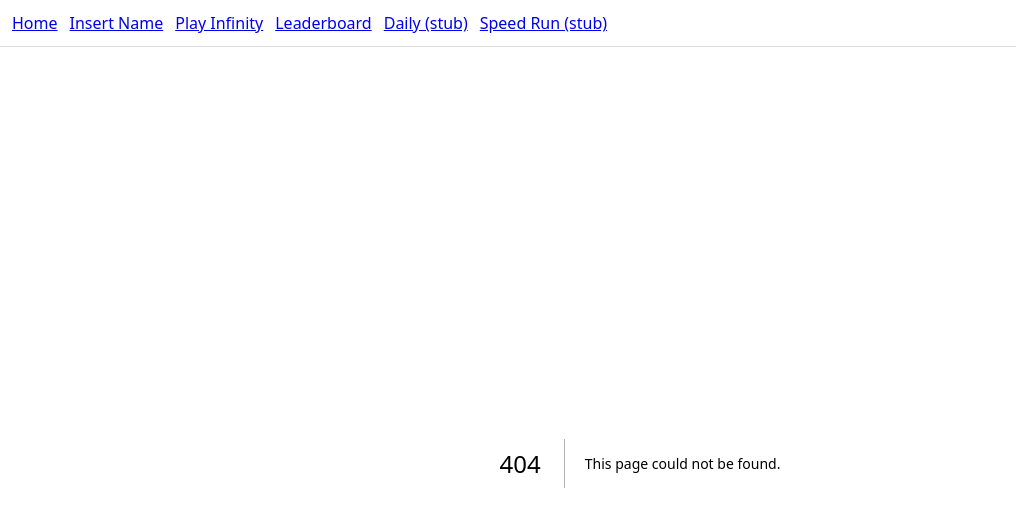
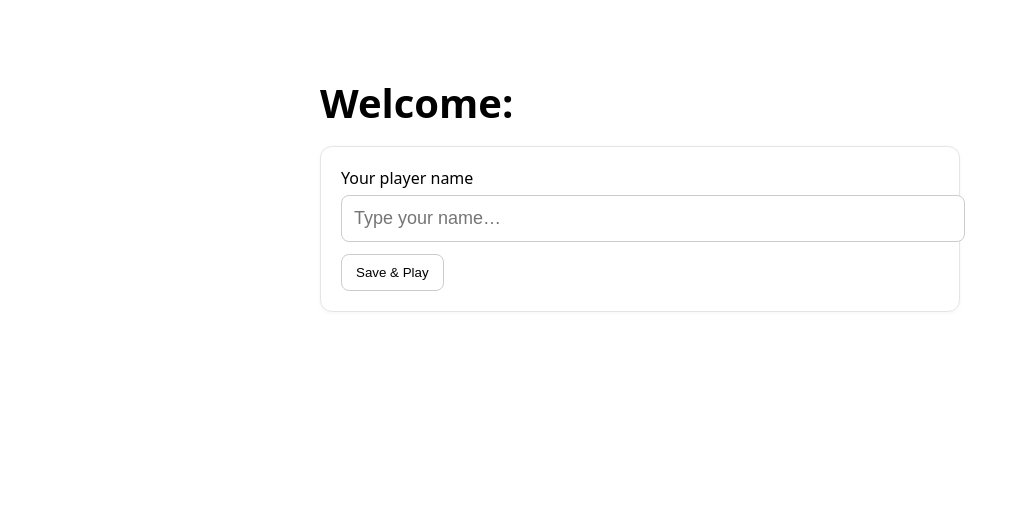
Before and after one commit to Eryck-Mano-Arkadium/gameJam, a Next.js app: page /welcome in a window 1280 px wide. Before the commit this address had no page. Shown: the top 526 px of the page, without its empty margins (0-1016 px from the left). Built offline with nearby package versions, Linux system fonts and the light colour scheme.

Commit message:
update flow

```diff
--- a/src/app/globals.css
+++ b/src/app/globals.css
@@ -1,12 +1,12 @@
-/* Minimal hooks; visual design intentionally simple */
-.nav-link { text-decoration: none; color: #0366d6; }
-.nav-link:hover { text-decoration: underline; }
-.container { max-width: 800px; margin: 0 auto; }
+html, body { margin: 0; font-family: system-ui, -apple-system, Segoe UI, Roboto, sans-serif; }
+.container { max-width: 1100px; margin: 0 auto; }
+.btn {
+  display: inline-block; padding: 10px 14px; border-radius: 8px;
+  border: 1px solid #ccc; background: #fff; cursor: pointer;
+  text-decoration: none; color: inherit;
+}
+.card {
+  padding: 16px; border: 1px solid #e5e5e5; border-radius: 12px;
+  box-shadow: 0 1px 4px rgba(0,0,0,0.04); background: #fff;
+}
 .row { display: flex; gap: 16px; flex-wrap: wrap; }
-.card { border: 1px solid #e5e7eb; border-radius: 8px; padding: 16px; }
-.btn { border: 1px solid #bbb; padding: 8px 12px; border-radius: 6px; background: #fafafa; }
-.btn:focus { outline: 3px solid #9ecbff; outline-offset: 2px; }
-.selected { border-color: #0366d6; }
-.table { width: 100%; border-collapse: collapse; }
-.table th, .table td { border-bottom: 1px solid #eee; padding: 8px; text-align: left; }
-.visually-hidden { position: absolute; left: -9999px; }
--- a/src/app/layout.tsx
+++ b/src/app/layout.tsx
@@ -1,27 +1,19 @@
-export const metadata = {
-    title: 'Streak Trivia',
-    description: 'Multiplayer-feel synchronized trivia – Jam MVP'
+import "./globals.css";
+import type { Metadata } from "next";
+
+export const metadata: Metadata = {
+  title: "Streak Trivia",
+  description: "A synchronized trivia MVP.",
 };
 
-  export default function RootLayout({ children }: { children: React.ReactNode }) {
+export default function RootLayout({
+  children,
+}: {
+  children: React.ReactNode;
+}) {
   return (
     <html lang="en">
-        <body style={{ fontFamily: 'system-ui, sans-serif', lineHeight: 1.4 }}>
-          <header style={{ padding: '12px', borderBottom: '1px solid #ddd' }}>
-            <nav
-              aria-label="Main"
-              style={{ display: 'flex', gap: 12, alignItems: 'center', flexWrap: 'wrap' }}
-            >
-              <a href="/" className="nav-link">Home</a>
-              <a href="/name" className="nav-link">Insert Name</a>
-              <a href="/infinity" className="nav-link">Play Infinity</a>
-              <a href="/leaderboard" className="nav-link">Leaderboard</a>
-              <a href="/daily" className="nav-link">Daily (stub)</a>
-              <a href="/speed" className="nav-link">Speed Run (stub)</a>
-            </nav>
-          </header>
-          <main style={{ padding: '16px' }}>{children}</main>
-        </body>
+      <body>{children}</body>
     </html>
   );
 }
--- /dev/null
+++ b/src/app/welcome/page.tsx
@@ -0,0 +1,54 @@
+"use client";
+
+import { useRouter } from "next/navigation";
+import { useState } from "react";
+import { PlayerService } from "@/services/player/PlayerService";
+
+const ps = new PlayerService();
+
+export default function WelcomePage() {
+  const router = useRouter();
+  const [name, setName] = useState(() => ps.getName() ?? "");
+
+  return (
+    <main className="container" style={{ padding: "48px 20px", maxWidth: 640 }}>
+      <h1 style={{ fontSize: 40, marginBottom: 16 }}>Welcome:</h1>
+
+      <form
+        className="card"
+        style={{ padding: 20 }}
+        onSubmit={(e) => {
+          e.preventDefault();
+          const n = name.trim();
+          if (!n) return;
+          ps.setName(n);
+          router.push("/modes"); // → Page 3
+        }}
+      >
+        <label htmlFor="name" style={{ display: "block", marginBottom: 6 }}>
+          Your player name
+        </label>
+        <input
+          id="name"
+          value={name}
+          onChange={(e) => setName(e.target.value)}
+          required
+          aria-required="true"
+          style={{
+            width: "100%",
+            padding: 12,
+            border: "1px solid #ccc",
+            borderRadius: 8,
+            fontSize: 18,
+          }}
+          placeholder="Type your name…"
+        />
+        <div style={{ marginTop: 12 }}>
+          <button className="btn" type="submit" disabled={!name.trim()}>
+            Save &amp; Play
+          </button>
+        </div>
+      </form>
+    </main>
+  );
+}
```
Also changed, not shown: src/app/daily/page.tsx (+8 -8 lines), src/app/infinity/page.tsx (+5 -6 lines), src/app/modes/page.tsx (added, +56 -0 lines), src/app/name/page.tsx (+3 -10 lines), src/app/page.tsx (+29 -22 lines). Lines whose indentation alone changed are shown as unchanged.
